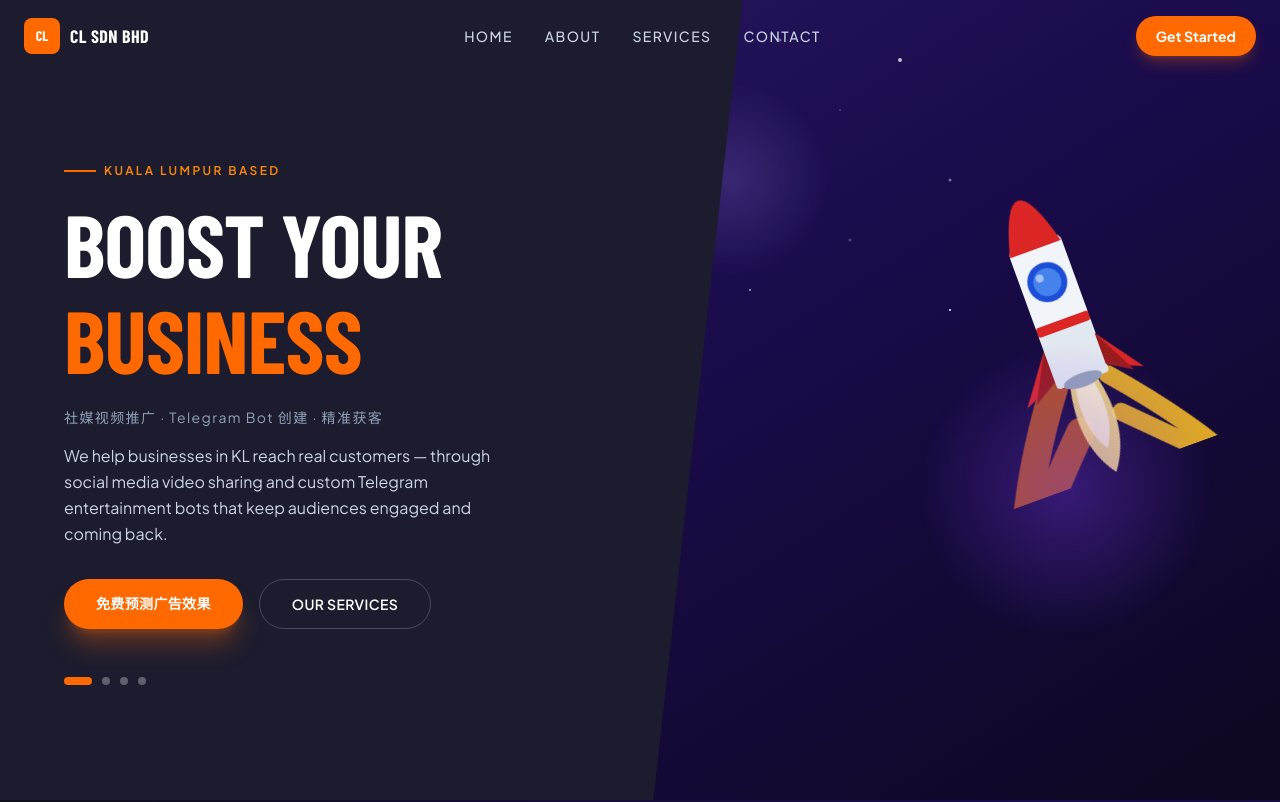
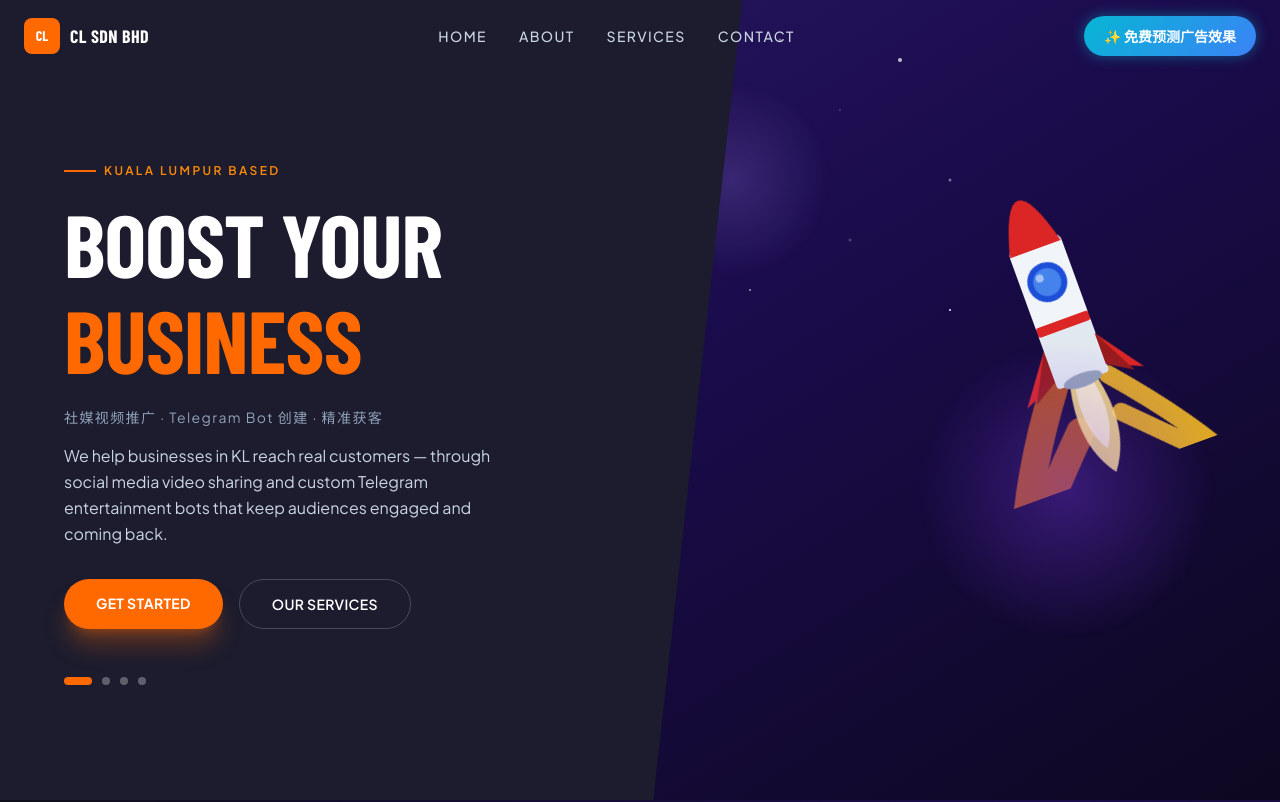
Before and after one commit to autobotsystem11/CL-LANDING, a Next.js app: page / in a window 1280 px wide. Shown: the top 802 px of the page. Built offline with nearby package versions, Linux system fonts and the light colour scheme; a web font is replaced by a local one.

Commit message:
Swap Hero/Navbar CTAs; add cyan pulse animation to free tool button

```diff
--- a/components/Hero.tsx
+++ b/components/Hero.tsx
@@ -166,12 +166,10 @@ export default function Hero() {
         {/* CTAs */}
         <div className="flex flex-wrap gap-4 mb-12 animate-fade-up" style={{ animationDelay: "0.5s" }}>
           <a
-            href="https://ad-dashboard-orcin.vercel.app/calculator.html"
-            target="_blank"
-            rel="noopener noreferrer"
+            href="#contact"
             className="bg-orange-500 hover:bg-orange-400 text-white font-bold px-8 py-3.5 rounded-full transition-all duration-200 shadow-xl shadow-orange-500/30 hover:shadow-orange-400/50 hover:-translate-y-0.5 text-sm uppercase tracking-wide"
           >
-            免费预测广告效果
+            Get Started
           </a>
           <a
             href="#features"
--- a/components/Navbar.tsx
+++ b/components/Navbar.tsx
@@ -59,12 +59,25 @@ export default function Navbar() {
         {/* CTA */}
         <div className="hidden md:flex items-center gap-3">
           <a
-            href="#contact"
-            className="bg-orange-500 hover:bg-orange-400 text-white font-bold text-sm px-5 py-2.5 rounded-full transition-all duration-200 shadow-lg shadow-orange-500/25 hover:shadow-orange-400/40 hover:-translate-y-0.5"
+            href="https://ad-dashboard-orcin.vercel.app/calculator.html"
+            target="_blank"
+            rel="noopener noreferrer"
+            className="text-white font-bold text-sm px-5 py-2.5 rounded-full transition-all duration-200 hover:-translate-y-0.5"
+            style={{
+              background: "linear-gradient(135deg, #06b6d4, #3b82f6)",
+              boxShadow: "0 0 18px rgba(6,182,212,0.5)",
+              animation: "navPulse 2.5s ease-in-out infinite",
+            }}
           >
-            Get Started
+            ✨ 免费预测广告效果
           </a>
         </div>
+        <style>{`
+          @keyframes navPulse {
+            0%, 100% { box-shadow: 0 0 14px rgba(6,182,212,0.45); opacity: 1; }
+            50%       { box-shadow: 0 0 30px rgba(6,182,212,0.85); opacity: 0.82; }
+          }
+        `}</style>
 
         {/* Mobile burger */}
         <button
```
